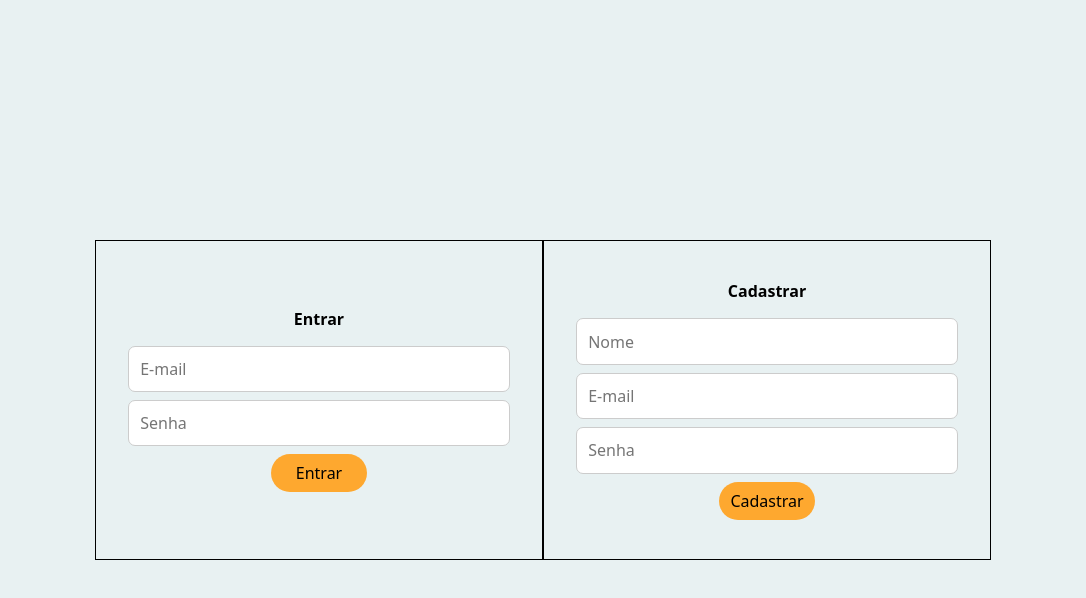
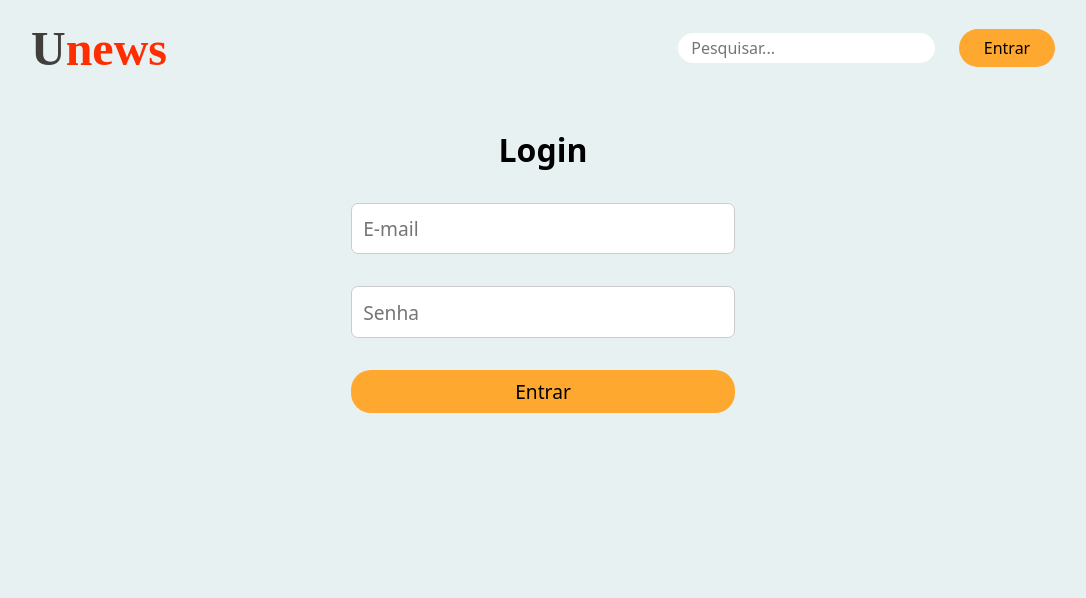
Before and after one commit to Vediniz/Unews, a React (Create React App) app in the folder frontend/: page /auth in a window 1280 px wide. Shown: the top 598 px of the page, without its empty margins (97-1183 px from the left). Built offline with nearby package versions, Linux system fonts and the light colour scheme; a web font is replaced by a local one.

Commit message:
update the css of all forms

```diff
--- a/frontend/src/index.js
+++ b/frontend/src/index.js
@@ -33,8 +33,6 @@ const router = createBrowserRouter([
         path: '/news/edit/:id',
         element: <EditNews />
       },
-    ]
-  },
       {
         path: '/auth',
         element: <Authentication />,
@@ -43,6 +41,8 @@ const router = createBrowserRouter([
         path: '/perfil',
         element: <Perfil />
       }
+    ]
+  },
 ])
 
 const root = ReactDOM.createRoot(document.getElementById('root'));
--- a/frontend/src/pages/Authentication.jsx
+++ b/frontend/src/pages/Authentication.jsx
@@ -3,20 +3,11 @@ import Cookies from 'js-cookie'
 import { useForm } from "react-hook-form"
 import { zodResolver } from "@hookform/resolvers/zod"
 import { useNavigate } from "react-router-dom"
-import { signupSchema } from "../schemas/signupSchema"
 import { signinSchema } from "../schemas/signinSchema"
-import { signup, signin } from "../services/userServices"
+import { signin } from "../services/userServices"
 
 export default function Authentication() {
     const navigate = useNavigate()
-
-    const {
-        register: registerSignup,
-        handleSubmit: handleSubmitSignup,
-        formState: { errors: errorsSignup },
-    } = useForm({
-        resolver: zodResolver(signupSchema),
-    });
 
     const {
         register: registerSignin,
@@ -37,20 +28,10 @@ export default function Authentication() {
         }
     }
 
-    async function upHandleSubmit(data) {
-        try {
-            const response = await signup(data)
-            Cookies.set('token', response.data.token, { expires: 1 })
-            navigate('/')
-        } catch (error) {
-            console.log(error);
-        }
-    }
-
     return (
         <div className="container-auth">
-            <div className="signin cardSign">
-                <h1>Entrar</h1>
+            <div className="cardSign">
+                <h1>Login</h1>
                 <form onSubmit={handleSubmitSignin(inHandleSubmit)}>
                     <Input type='email' placeholder='E-mail' name='email' register={registerSignin}/>
                         {errorsSignin.email && <p className="error">{errorsSignin.email.message}</p>}
@@ -59,18 +40,6 @@ export default function Authentication() {
                     <button type="submit" className="button">Entrar</button>
                 </form>
             </div>
-            <div className="signup cardSign">
-                <h1>Cadastrar</h1>
-                <form onSubmit={handleSubmitSignup(upHandleSubmit)}>
-                    <Input type='text' placeholder='Nome' name='name' register={registerSignup}/>
-                        {errorsSignup.name && <p className="error">{errorsSignup.name.message}</p>}
-                    <Input type='email' placeholder='E-mail' name='email' register={registerSignup}/>
-                        {errorsSignup.email && <p className="error">{errorsSignup.email.message}</p>}
-                    <Input type='password' placeholder='Senha' name='password' register={registerSignup}/>
-                        {errorsSignup.password && <p className="error">{errorsSignup.password.message}</p>}
-                    <button type="submit" className="button">Cadastrar</button>
-                </form>
-            </div>
         </div>
     )
 }
--- a/frontend/src/pages/EditNews.jsx
+++ b/frontend/src/pages/EditNews.jsx
@@ -1,9 +1,7 @@
 import { useNavigate, useParams } from "react-router-dom"
 import { deletePost, getPostById, updatePost } from "../services/postServices"
 import { useEffect, useState } from "react"
-import { newsSchema } from '../schemas/newsSchema';
 import { useForm } from "react-hook-form"
-import { zodResolver } from "@hookform/resolvers/zod"
 import Input from "../components/Input"
 
 export default function EditNews() {
@@ -13,15 +11,17 @@ export default function EditNews() {
     const {
         register,
         handleSubmit,
-        formState: { errors},
-    } = useForm({
-        resolver: zodResolver(newsSchema),
-    });
+        setValue
+    } = useForm({ defaultValues: news });
 
     async function findById() {
         try {
             const response = await getPostById(id)
             setNews(response.data.news)
+
+            setValue("title", response.data.news.title);
+            setValue("image", response.data.news.image);
+            setValue("text", response.data.news.text.join('\n'));
         } catch (error) {
             console.log(error);
             setNews(undefined)
@@ -30,11 +30,12 @@ export default function EditNews() {
 
     useEffect(() => {
         findById()
-    }, [id])
+    }, [id, setValue])
 
     async function handleChangePost(data) {
         try {
             await updatePost(id, data)
+            navigate('/')
         } catch (error) {
             console.log(error);
         }
@@ -53,22 +54,20 @@ export default function EditNews() {
         <div>
             <div className="create-news">
                 <form onSubmit={handleSubmit(handleChangePost)}>
-                    {console.log('carrego a pagina')}
 
-                    <span>Titulo</span>
+                    <h2>Titulo</h2>
                     <Input type='text' placeholder='Titulo' name='title' register={register} />
-                    {errors.title && <p className="error">{errors.title.message}</p>}
 
-                    <span>Imagem</span>
+                    <h2>Imagem</h2>
                     <Input type='text' placeholder='Imagem' name='image' register={register} />
-                    {errors.image && <p className="error">{errors.image.message}</p>}
 
-                    <span>Conteudo</span>
+                    <h2>Conteudo</h2>
                     <textarea cols="50" rows="10" {...register("text")} />
-                    {errors.text && <p className="error">{errors.text.message}</p>}
 
-                    <button type="submit" className="button">Salvar</button>
-                    <span onClick={handleDeletePost} className="button">Deletar</span>
+                    <div>
+                        <span onClick={handleDeletePost} className="button">Deletar</span>
+                        <button type="submit" className="button">Salvar</button>
+                    </div>
                 </form>
             </div>
         </div>
--- a/frontend/src/pages/News.jsx
+++ b/frontend/src/pages/News.jsx
@@ -27,17 +27,16 @@ export default function News() {
     return (
         <div className="create-news">
             <form onSubmit={handleSubmit(handleCreatePost)}>
-                {console.log('carrego a pagina')}
 
-                <span>Titulo</span>
+                <h2>Titulo</h2>
                 <Input type='text' placeholder='Titulo' name='title' register={register} />
                     {errors.title && <p className="error">{errors.title.message}</p>}
 
-                <span>Imagem</span>
+                <h2>Imagem</h2>
                 <Input type='text' placeholder='Imagem' name='image' register={register} />
                     {errors.image && <p className="error">{errors.image.message}</p>}
 
-                <span>Conteudo</span>
+                <h2>Conteudo</h2>
                 <textarea cols="50" rows="10" {...register("text")}></textarea>
                     {errors.text && <p className="error">{errors.text.message}</p>}
 
--- a/frontend/src/pages/Perfil.jsx
+++ b/frontend/src/pages/Perfil.jsx
@@ -1,5 +1,4 @@
 import React, { useContext, useEffect } from "react";
-import { Link } from "react-router-dom";
 import { UserContext } from "../context/UserContext";
 import { updateUser, userLogged } from "../services/userServices";
 import { useForm } from "react-hook-form"
@@ -51,11 +50,8 @@ export default function Perfil() {
 
     return (
         <div id="perfil">
-            <Link to="/">
-                <span className="button-back">&larr;</span>
-            </Link>
             <form onSubmit={handleSubmit(handleUpdateUser)}>
-                <section>
+
                     <div className="perfil perfil-modal">
                         <h1>Login</h1>
 
@@ -77,26 +73,7 @@ export default function Perfil() {
                             {errors.password && <p className="error">{errors.password.message}</p>}
                         </label>
                     </div>
-                    {/* <div className="contato perfil-modal">
-                        <h1>Contato</h1>
-
-                        <label htmlFor="phone-1">
-                            <span>Telefone 1</span>
-                            <Input register={register} type="text" name="phone-1" />
-                        </label>
-
-                        <label htmlFor="phone-2">
-                            <span>Telefone 2</span>
-                            <Input register={register} type="text" name="phone-2" />
-                        </label>
-
-                        <label htmlFor="email-contato">
-                            <span>E-mail</span>
-                            <Input register={register} type="text" name="email-contato" />
-                        </label>
-                    </div> */}
                     <button type='submit' className="button">Salvar</button>
-                </section>
             </form>
         </div>
     )
--- a/frontend/src/styles/components/_header.scss
+++ b/frontend/src/styles/components/_header.scss
@@ -41,6 +41,8 @@
         .logout {
             display: flex;
             gap: .8rem;
+
+            h1 {align-self: center;}
         }
 
         .menu {
--- a/frontend/src/styles/main.css
+++ b/frontend/src/styles/main.css
@@ -140,6 +140,9 @@ body {
   display: flex;
   gap: 0.8rem;
 }
+.header .content-menu .logout h1 {
+  align-self: center;
+}
 .header .content-menu .menu {
   display: flex;
   align-items: baseline;
@@ -270,31 +273,34 @@ body {
 
 .container-auth {
   display: flex;
-  align-items: center;
   justify-content: center;
-  height: 100vh;
-  width: 70%;
-  margin: 0 auto;
+  width: 100%;
 }
 .container-auth .cardSign {
   display: flex;
   flex-direction: column;
   align-items: center;
-  justify-content: center;
-  width: 100%;
-  height: 20rem;
+  width: 35%;
   padding: 2rem;
   gap: 1rem;
-  border: 1px solid black;
+}
+.container-auth .cardSign h1 {
+  font-size: 2rem;
+  font-weight: 700;
+  margin-bottom: 1rem;
 }
 .container-auth form {
   display: flex;
   flex-direction: column;
-  gap: 0.5rem;
+  gap: 2rem;
   width: 100%;
+}
+.container-auth form > * {
+  font-size: 1.2rem;
 }
 .container-auth form button {
   align-self: center;
+  width: 100%;
 }
 
 #perfil {
@@ -302,8 +308,6 @@ body {
   display: flex;
   flex-direction: column;
   align-items: center;
-  justify-content: center;
-  height: auto;
 }
 #perfil .button-back {
   position: fixed;
@@ -342,14 +346,8 @@ body {
   flex-direction: column;
   align-items: center;
   justify-content: center;
-  height: 100vh;
   width: 50%;
   gap: 0.7rem;
-}
-#perfil form section {
-  display: flex;
-  gap: 1rem;
-  width: 100%;
 }
 #perfil .buttons {
   display: flex;
@@ -366,4 +364,34 @@ body {
 .create-news form > label {
   display: flex;
   flex-direction: column;
+}
+
+.create-news {
+  width: 100%;
+}
+.create-news form {
+  width: 100%;
+}
+.create-news form button {
+  margin: 1.5rem 0;
+}
+.create-news form input {
+  width: 30%;
+  margin-bottom: 1.5rem;
+}
+.create-news form textarea {
+  width: 30%;
+}
+.create-news form div {
+  display: flex;
+  justify-content: space-between;
+  width: 30%;
+  text-align: center;
+}
+.create-news form div span {
+  background-color: transparent;
+  border: 2px solid red;
+  color: red;
+  font-weight: 600;
+  margin: 1.5rem 0;
 }/*# sourceMappingURL=main.css.map */
--- a/frontend/src/styles/main.scss
+++ b/frontend/src/styles/main.scss
@@ -15,3 +15,4 @@
 @import './pages/authentication';
 @import './pages/perfil';
 @import './pages/news';
+@import './pages/editNews';
--- a/frontend/src/styles/pages/_authentication.scss
+++ b/frontend/src/styles/pages/_authentication.scss
@@ -2,33 +2,37 @@
 
 .container-auth {
     display: flex;
-    align-items: center;
     justify-content: center;
-    height: 100vh;
-    width: 70%;
-    margin: 0 auto;
+    width: 100%;
 
     .cardSign {
         display: flex;
         flex-direction: column;
         align-items: center;
-        justify-content: center;
-        width: 100%;
-        height: 20rem;
+        width: 35%;
         padding: 2rem;
         gap: 1rem;
 
-        border: 1px solid black;
+        h1 {
+            font-size: 2rem;
+            font-weight: 700;
+            margin-bottom: 1rem;
+        }
     }
 
     form {
         display: flex;
         flex-direction: column;
-        gap: .5rem;
+        gap: 2rem;
         width: 100%;
+
+        &>* {
+            font-size: 1.2rem;
+        }
 
         button {
             align-self: center;
+            width: 100%;
         }
     }
 }
```
Also changed, not shown: frontend/src/styles/pages/_editNews.scss (added, +35 -0 lines), frontend/src/styles/pages/_perfil.scss (+0 -9 lines), 1 other file (tests, documents, lock files or other folders). Lines whose indentation alone changed are shown as unchanged.
